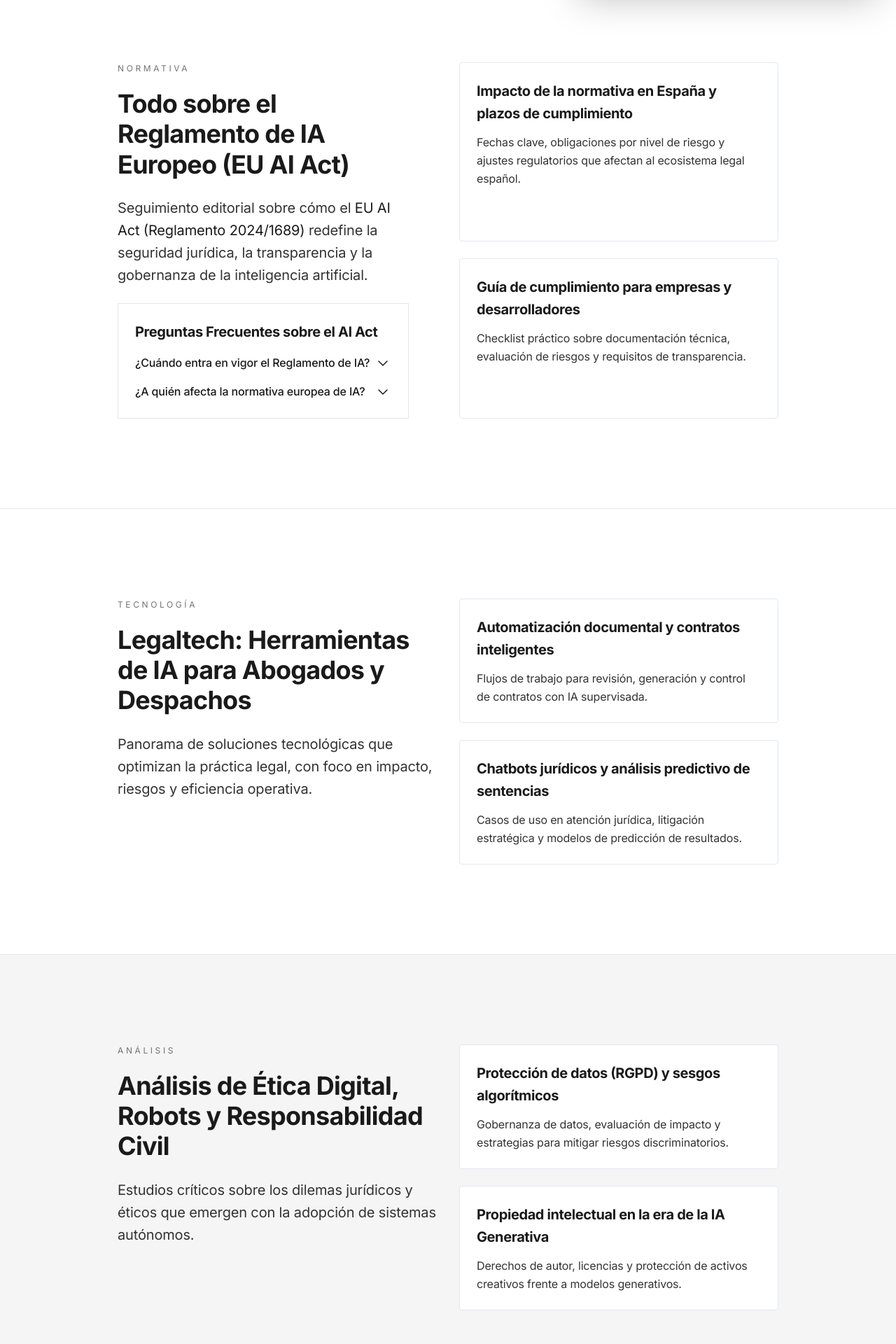
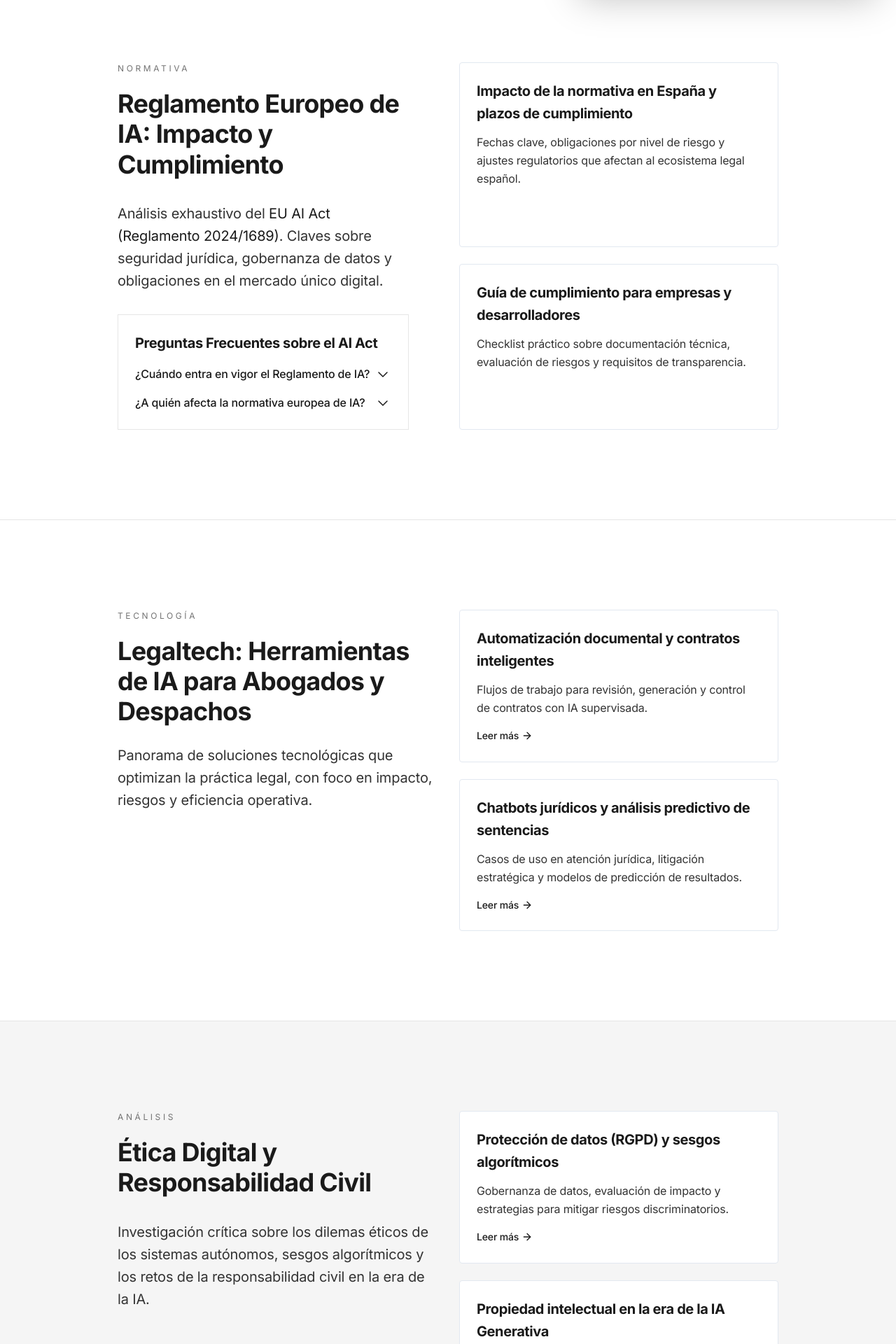
Before and after one commit to artificialderecho-ux/derecho-artificial-perspectivas, a React (Vite) app: page / in a window 1280 px wide. Shown: the part 800-2720 px from the top of the page at 70% size. Built offline with nearby package versions, Linux system fonts and the light colour scheme.

Commit message:
Refactor: Polish texts, visual hierarchy and CTAs for minimalist style

```diff
--- a/src/pages/Index.tsx
+++ b/src/pages/Index.tsx
@@ -88,14 +88,14 @@ const Index = () => {
                 <p className="text-xs uppercase tracking-[0.3em] text-caption mb-5">
                   Normativa
                 </p>
-                <h2 className="font-bold text-3xl md:text-4xl text-foreground leading-[1.15] mb-6">
-                  Todo sobre el Reglamento de IA Europeo (EU AI Act)
+                <h2 className="font-bold text-3xl md:text-4xl text-foreground leading-[1.2] mb-8">
+                  Reglamento Europeo de IA: Impacto y Cumplimiento
                 </h2>
-                <p className="text-lg md:text-xl leading-relaxed text-body mb-6">
-                  Seguimiento editorial sobre cómo el <a href="https://eur-lex.europa.eu/eli/reg/2024/1689/oj" target="_blank" rel="noopener noreferrer" className="text-primary hover:underline">EU AI Act (Reglamento 2024/1689)</a> redefine la seguridad jurídica, la transparencia y la gobernanza de la inteligencia artificial.
+                <p className="text-lg md:text-xl leading-relaxed text-body mb-8">
+                  Análisis exhaustivo del <a href="https://eur-lex.europa.eu/eli/reg/2024/1689/oj" target="_blank" rel="noopener noreferrer" className="text-primary hover:underline">EU AI Act (Reglamento 2024/1689)</a>. Claves sobre seguridad jurídica, gobernanza de datos y obligaciones en el mercado único digital.
                 </p>
                 <div className="bg-white p-6 border border-divider rounded-sm">
-                  <h3 className="font-serif text-xl mb-4 text-foreground">Preguntas Frecuentes sobre el AI Act</h3>
+                  <h3 className="font-bold text-xl mb-4 text-foreground">Preguntas Frecuentes sobre el AI Act</h3>
                   <div className="space-y-4">
                     <details className="group">
                       <summary className="flex cursor-pointer items-center justify-between font-medium text-foreground">
@@ -191,6 +191,9 @@ const Index = () => {
                   <p className="text-body leading-relaxed">
                     Flujos de trabajo para revisión, generación y control de contratos con IA supervisada.
                   </p>
+                  <Link to="#" className="group inline-flex items-center text-sm font-medium text-primary mt-4">
+                    Leer más <ArrowRight className="ml-1 h-4 w-4 transition-transform group-hover:translate-x-1" />
+                  </Link>
                 </article>
                 <article className="card-elevated p-6">
                   <h3 className="font-bold text-xl text-foreground mb-3">
@@ -199,6 +202,9 @@ const Index = () => {
                   <p className="text-body leading-relaxed">
                     Casos de uso en atención jurídica, litigación estratégica y modelos de predicción de resultados.
                   </p>
+                  <Link to="#" className="group inline-flex items-center text-sm font-medium text-primary mt-4">
+                    Leer más <ArrowRight className="ml-1 h-4 w-4 transition-transform group-hover:translate-x-1" />
+                  </Link>
                 </article>
               </div>
             </div>
@@ -212,21 +218,24 @@ const Index = () => {
                 <p className="text-xs uppercase tracking-[0.3em] text-caption mb-5">
                   Análisis
                 </p>
-                <h2 className="font-serif text-3xl md:text-4xl text-foreground leading-[1.15] mb-6">
-                  Análisis de Ética Digital, Robots y Responsabilidad Civil
+                <h2 className="font-bold text-3xl md:text-4xl text-foreground leading-[1.2] mb-8">
+                  Ética Digital y Responsabilidad Civil
                 </h2>
                 <p className="text-lg md:text-xl leading-relaxed text-body">
-                  Estudios críticos sobre los dilemas jurídicos y éticos que emergen con la adopción de sistemas autónomos.
+                  Investigación crítica sobre los dilemas éticos de los sistemas autónomos, sesgos algorítmicos y los retos de la responsabilidad civil en la era de la IA.
                 </p>
               </div>
               <div className="grid gap-6">
                 <article className="card-elevated p-6">
-                  <h3 className="font-serif text-xl text-foreground mb-3">
+                  <h3 className="font-bold text-xl text-foreground mb-3">
                     Protección de datos (RGPD) y sesgos algorítmicos
                   </h3>
                   <p className="text-body leading-relaxed">
                     Gobernanza de datos, evaluación de impacto y estrategias para mitigar riesgos discriminatorios.
                   </p>
+                  <Link to="#" className="group inline-flex items-center text-sm font-medium text-primary mt-4">
+                    Leer más <ArrowRight className="ml-1 h-4 w-4 transition-transform group-hover:translate-x-1" />
+                  </Link>
                 </article>
                 <article className="card-elevated p-6">
                   <h3 className="font-bold text-xl text-foreground mb-3">
@@ -235,6 +244,9 @@ const Index = () => {
                   <p className="text-body leading-relaxed">
                     Derechos de autor, licencias y protección de activos creativos frente a modelos generativos.
                   </p>
+                  <Link to="#" className="group inline-flex items-center text-sm font-medium text-primary mt-4">
+                    Leer más <ArrowRight className="ml-1 h-4 w-4 transition-transform group-hover:translate-x-1" />
+                  </Link>
                 </article>
               </div>
             </div>
```
Also changed, not shown: 5 other files (tests, documents, lock files or other folders).
